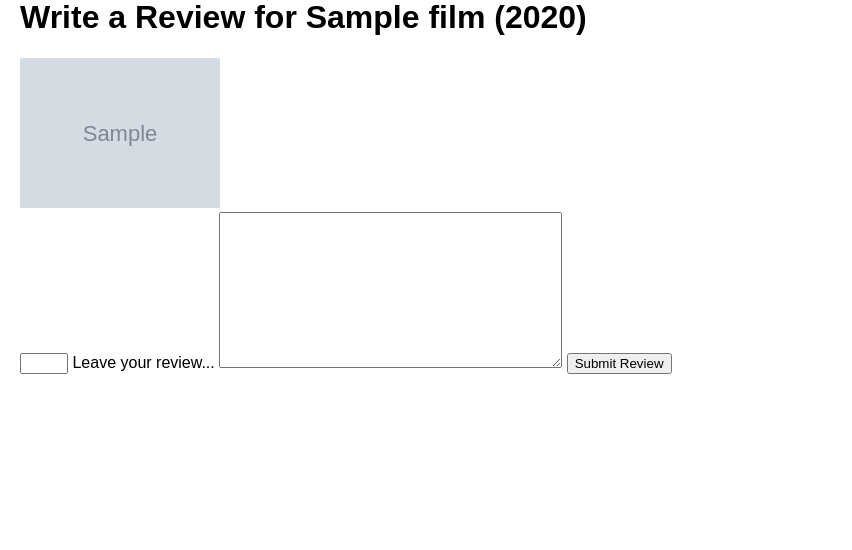
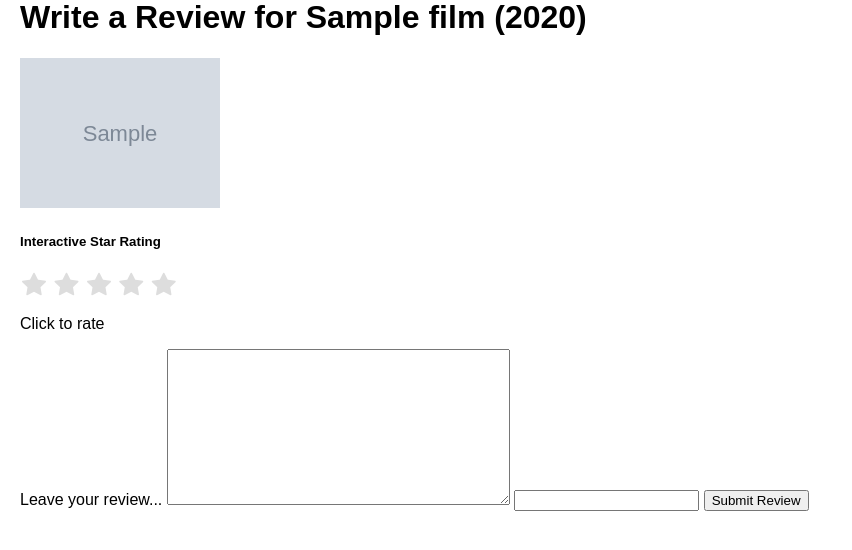
Before and after one commit to 3010468m/PopcornBucket, a Django app: page /review/1 in a window 1280 px wide. Shown: the part 170-720 px from the top of the page, without its empty margins (0-852 px from the left). Run offline with Django 3.2, Linux system fonts and the light colour scheme; a user stored in the database is signed in; tables that the repository leaves empty hold one stand-in row (values such as "Sample post"); grey boxes marked "Sample" are stand-in pictures.

Commit message:
clickable 5 stars feature added when writing review

```diff
--- a/popcornbucket/forms.py
+++ b/popcornbucket/forms.py
@@ -4,11 +4,11 @@ from django.contrib.auth.models import User
 
 class ReviewForm(forms.ModelForm):
 
-    rating = forms.IntegerField(min_value=1, max_value=5, initial = 1) # change widget to 5 stars? styling widgets
+    #rating = forms.IntegerField(min_value=1, max_value=5, initial = 1) # change widget to 5 stars? styling widgets
     review_text = forms.CharField(widget=forms.Textarea,
                                   max_length=Review.TEXT_MAX_LENGTH,
                                   help_text="Leave your review...") # max length ok?
 
     class Meta:
         model = Review
-        fields = ('rating', 'review_text', )
+        fields = ('review_text', 'rating' )
--- a/popcornbucket/views.py
+++ b/popcornbucket/views.py
@@ -78,6 +78,7 @@ def write_review(request, film_id):
             review = form.save(commit=False)
             review.film = film
             review.user = user
+            review.rating = request.POST.get('rating')
             review.save()
             return redirect('film_detail', film_id)
 
--- a/templates/popcornbucket/base.html
+++ b/templates/popcornbucket/base.html
@@ -3,6 +3,7 @@
 <head>
     <meta charset="UTF-8">
     <title>Popcorn Bucket</title>
+    <link rel="stylesheet" href="https://cdn.jsdelivr.net/npm/bootstrap-icons@1.11.1/font/bootstrap-icons.css">
     <style>
         body { font-family: Arial, sans-serif; margin: 0; padding: 0; }
         header { background: #211f1f; color: white; padding: 15px; }
@@ -34,6 +35,5 @@
     {% block content %}
     {% endblock %}
 </main>
-
 </body>
 </html>
--- a/templates/popcornbucket/write_review.html
+++ b/templates/popcornbucket/write_review.html
@@ -1,7 +1,11 @@
 {% extends "popcornbucket/base.html" %}
+{% load static %}
+
+<head>
+    <meta name="viewport" content=""width=device-width, initial-scale="1"/>
+</head>
 <title>Write a Review</title>
 
-<!--show web banner-->
 {% block content %}
     <h1>Write a Review for {{ film.title }} ({{ film.release_year }})</h1>
 
@@ -14,6 +18,51 @@
             {% if request.user.is_authenticated %}
                 <form id="write_review_form" method="post" action ="{% url 'write_review' film.id %}">
                     {% csrf_token %}
+                    <div class="col-md-6">
+                        <div class="rating-card p-4">
+                            <h5 class="mb-4">Interactive Star Rating</h5>
+                            <div class="star-rating animated-stars">
+                                <input type="radio" id="star5" name="rating" value="5">
+                                <label for="star5" class="bi bi-star-fill"></label>
+                                <input type="radio" id="star4" name="rating" value="4">
+                                <label for="star4" class="bi bi-star-fill"></label>
+                                <input type="radio" id="star3" name="rating" value="3">
+                                <label for="star3" class="bi bi-star-fill"></label>
+                                <input type="radio" id="star2" name="rating" value="2">
+                                <label for="star2" class="bi bi-star-fill"></label>
+                                <input type="radio" id="star1" name="rating" value="1">
+                                <label for="star1" class="bi bi-star-fill"></label>
+                            </div>
+                            <p class="text-muted mt-2">Click to rate</p>
+                        </div>
+                    </div>
+
+                    <style>
+                        .star-rating {
+                            direction: rtl;
+                            display: inline-block;
+                            cursor: pointer;
+                        }
+
+                        .star-rating input {
+                            display: none;
+                        }
+
+                        .star-rating label {
+                            color: #ddd;
+                            font-size: 24px;
+                            padding: 0 2px;
+                            cursor: pointer;
+                            transition: all 0.2s ease;
+                        }
+
+                        .star-rating label:hover,
+                        .star-rating label:hover~label,
+                        .star-rating input:checked~label {
+                            color: #ffc107;
+                        }
+                    </style>
+
                     {% for hidden in form.hidden_fields %}
                         {{ hidden }}
                     {% endfor %}
@@ -21,7 +70,7 @@
                         {{ field.help_text }}
                         {{ field }}
                     {% endfor %}
-                    <button type="submit">Submit Review</button>
+                    <button type="submit" class="btn btn-primary">Submit Review</button>
                 </form>
 
 
@@ -33,5 +82,17 @@
         <div>
             <a href="{% url 'film_detail' film.id %}"></a>
         </div>
+        <script src="https://cdn.jsdelivr.net/npm/bootstrap@5.3.8/dist/js/bootstrap.bundle.min.js" integrity="sha384-FKyoEForCGlyvwx9Hj09JcYn3nv7wiPVlz7YYwJrWVcXK/BmnVDxM+D2scQbITxI" crossorigin="anonymous"></script>
+        <script>
+                        document.querySelectorAll('.star-rating:not(.readonly) label').forEach(star => {
+                            star.addEventListener('click', function() {
+                                this.style.transform = 'scale(1.2)';
+                                setTimeout(() => {
+                                    this.style.transform = 'scale(1)';
+                                }, 200);
+                            });
+                        });
+                    </script>
+
     </body>
 {% endblock %}
```
Also changed, not shown: static/css/styles.css (added, +41 -0 lines), static/js/rating.js (added, +30 -0 lines), 1 other file.
